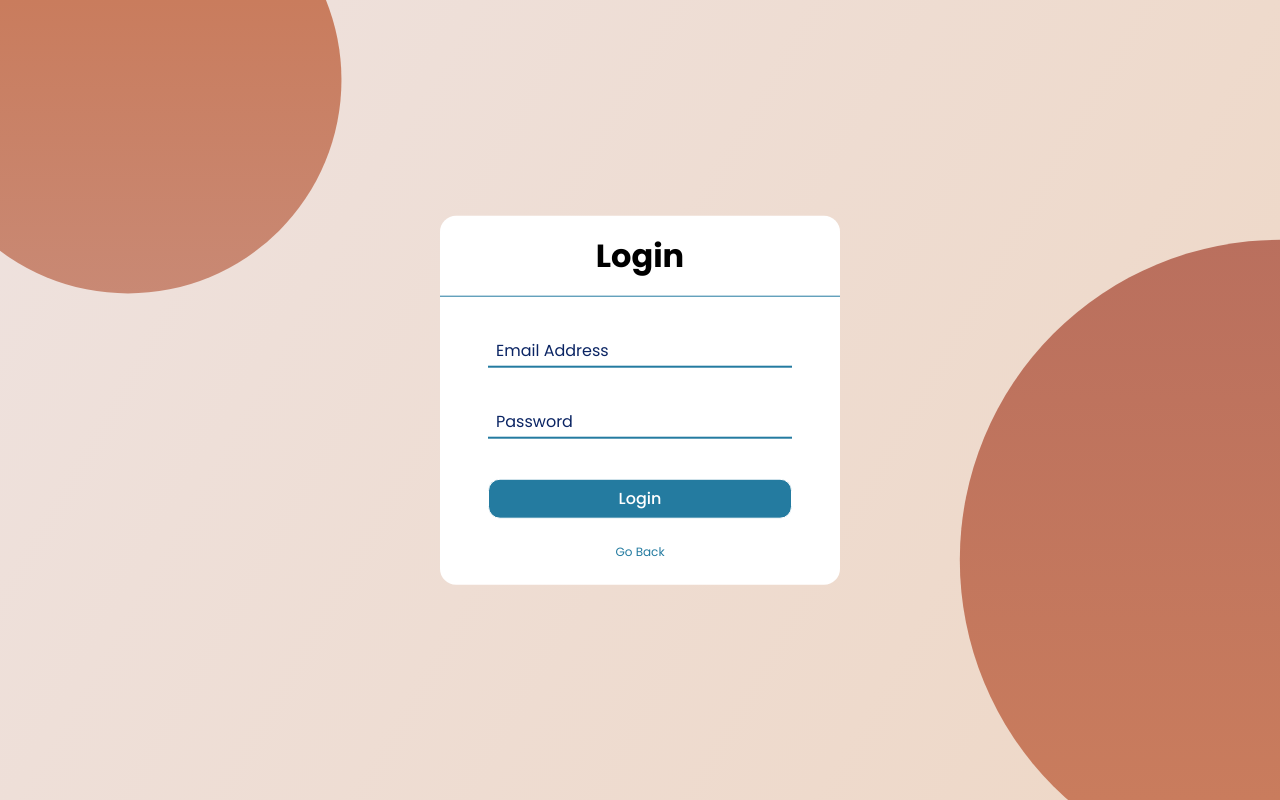
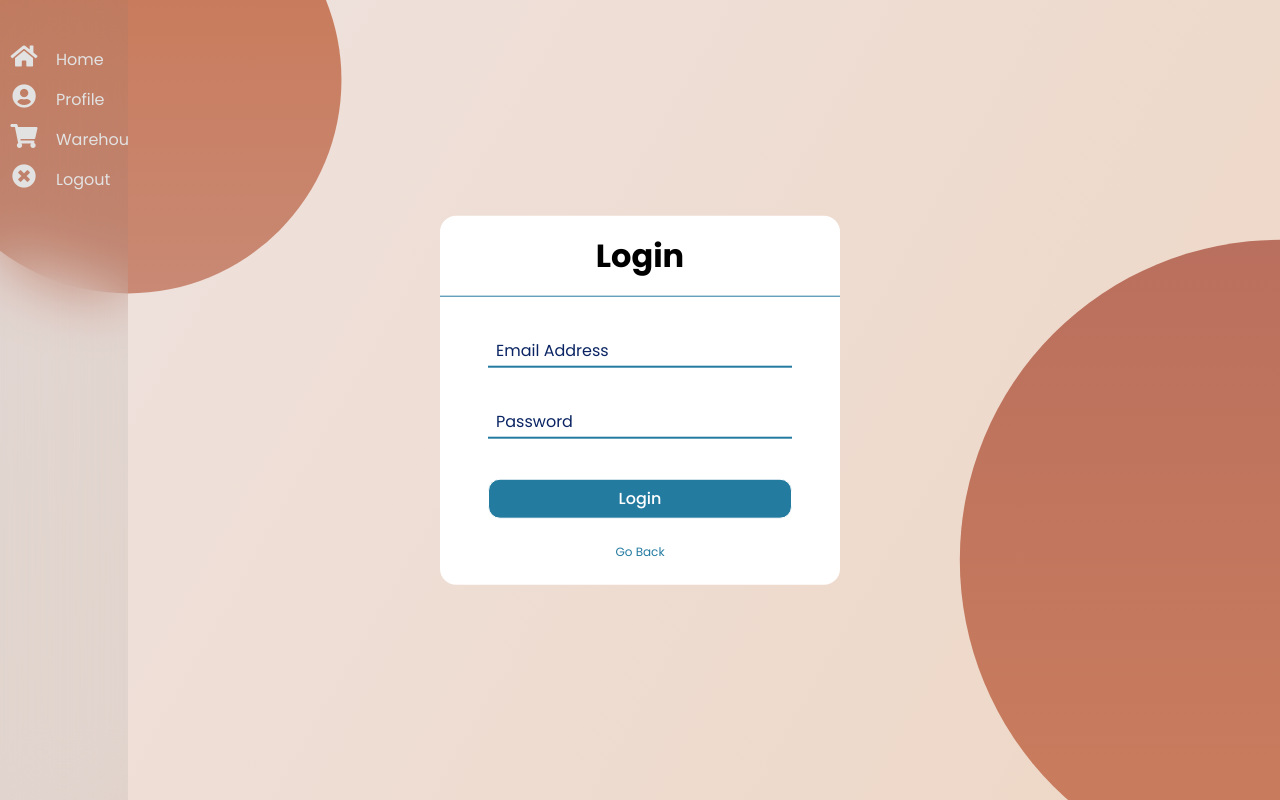
Before and after one commit to k-srivastava/Health-Factory, a Flask app: page /factory/login in a window 1280 px wide. Run offline with Flask 3, Linux system fonts and the light colour scheme.

Commit message:
Added a sidebar for the factory page.

```diff
--- /dev/null
+++ b/static/css/factory/sidebar.css
@@ -0,0 +1,69 @@
+header {
+    position: fixed;
+    z-index: 3;
+    top: 0;
+    left: 0;
+    overflow: hidden;
+    width: 3.5vw;
+    height: 100%;
+    transition: 0.5s;
+    background: rgba(120, 120, 120, 0.1);
+    backdrop-filter: blur(2em);
+}
+
+header:hover { width: 10vw; }
+
+header ul {
+    position: absolute;
+    top: 0;
+    left: 0;
+    display: flex;
+    align-items: center;
+    flex-direction: column;
+    width: 100%;
+    height: 100%;
+    list-style: none;
+}
+
+header li {
+    position: relative;
+    top: 5vh;
+    width: 100%;
+    list-style: none;
+}
+
+header li:hover {
+    transition: 0.4s;
+    background: rgba(255, 255, 255, 0.1);
+    backdrop-filter: blur(2em);
+}
+
+header li a {
+    position: relative;
+    display: flex;
+    width: 100%;
+    text-decoration: none;
+    color: var(--platinum);
+}
+
+header li a .title {
+    line-height: 5vh;
+    position: relative;
+    display: block;
+    height: 5vh;
+    padding: 0 2vh;
+    text-align: start;
+    white-space: nowrap;
+}
+
+header li .icon {
+    line-height: 5vh;
+    position: relative;
+    display: block;
+    min-width: 5vh;
+    height: 5vh;
+    transform: translateX(0.5vh);
+    text-align: center;
+}
+
+header li .icon .fa { font-size: 3vh; }
--- a/templates/factory/base.html
+++ b/templates/factory/base.html
@@ -8,6 +8,8 @@
     <title>{% block title %}{% endblock %}</title>
 
     <link rel="stylesheet" href="{{ url_for('static', filename='css/base.css') }}">
+    <link rel="stylesheet" href="{{ url_for('static', filename='css/factory/sidebar.css') }}">
+    <link rel="stylesheet" href="https://cdnjs.cloudflare.com/ajax/libs/font-awesome/5.15.2/css/all.min.css">
 
     {% block styles %}
     {% endblock %}
@@ -17,6 +19,38 @@
 </head>
 
 <body>
+<header>
+    <ul>
+        <li>
+            <a href="/factory/dashboard">
+                <span class="icon"><i class="fa fa-home" aria-hidden="true"></i></span>
+                <span class="title">Home</span>
+            </a>
+        </li>
+
+        <li>
+            <a href="/factory/profile">
+                <span class="icon"><i class="fa fa-user-circle" aria-hidden="true"></i></span>
+                <span class="title">Profile</span>
+            </a>
+        </li>
+
+        <li>
+            <a href="/factory/warehouse">
+                <span class="icon"><i class="fa fa-shopping-cart" aria-hidden="true"></i></span>
+                <span class="title">Warehouse</span>
+            </a>
+        </li>
+
+        <li>
+            <a href="/factory/logout">
+                <span class="icon"><i class="fa fa-times-circle" aria-hidden="true"></i></span>
+                <span class="title">Logout</span>
+            </a>
+        </li>
+    </ul>
+</header>
+
 <section class="content">
     {% block content %}
     {% endblock %}
```
